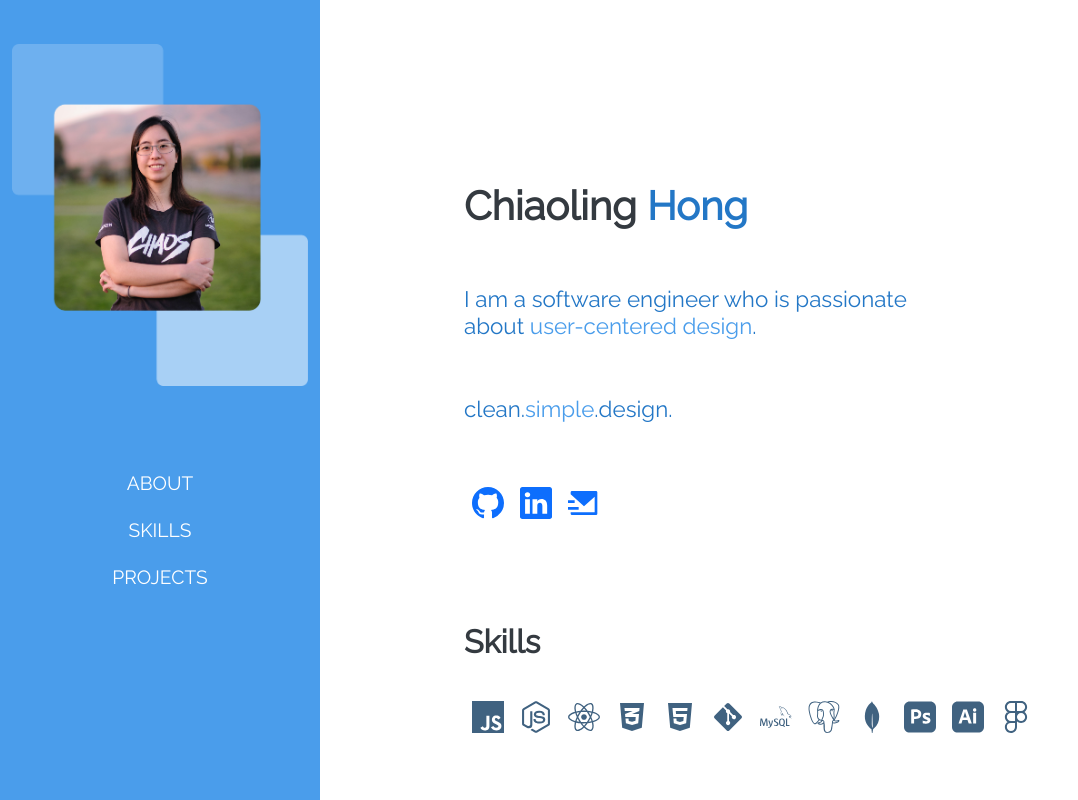
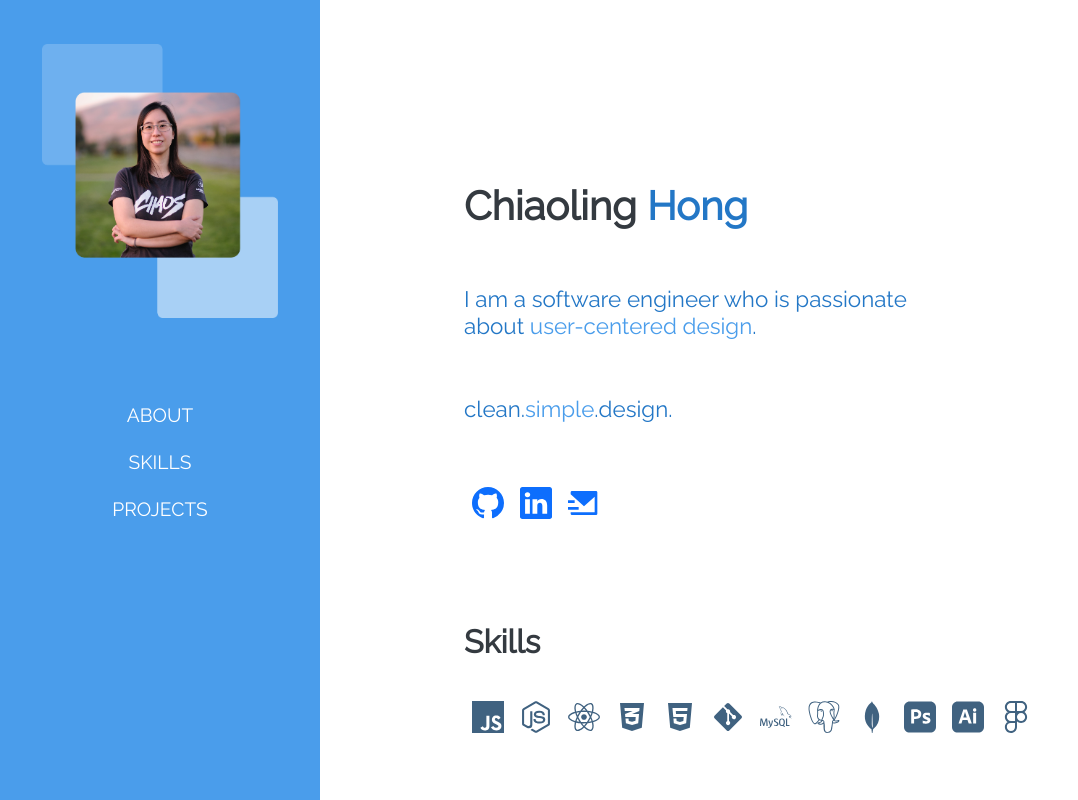
Before and after one commit to chiaolinghong3d/Projects, a React (Create React App) app: page / in a window 1280 px wide. Shown: the top 800 px of the page, without its empty margins (0-1078 px from the left). Built offline with nearby package versions, Linux system fonts and the light colour scheme.

Commit message:
Made html file consistent with double quote and made profile pic slightly smaller.

```diff
--- a/public/index.html
+++ b/public/index.html
@@ -4,17 +4,17 @@
     <!-- Required meta tags -->
     <meta charset="utf-8" />
     <meta name="viewport" content="width=device-width, initial-scale=1, shrink-to-fit=no" />
-    <meta property="og:image" content="%PUBLIC_URL%/img/github-page-preview.jpg" />
+    <meta property="og:image" content="%PUBLIC_URL%/img/public/img/github-page-preview.jpg" />
     <title>Chiaoling Hong</title>
     <!-- Google fonts-->
-    <link href='https://fonts.googleapis.com/css?family=Raleway' rel='stylesheet'>
+    <link href="https://fonts.googleapis.com/css?family=Raleway" rel="stylesheet">
     <!-- Bootstrap CSS -->
     <link href="https://cdn.jsdelivr.net/npm/bootstrap@5.1.3/dist/css/bootstrap.min.css" rel="stylesheet" integrity="sha384-1BmE4kWBq78iYhFldvKuhfTAU6auU8tT94WrHftjDbrCEXSU1oBoqyl2QvZ6jIW3"crossorigin="anonymous">
     <!-- Custom CSS -->
     <link href="%PUBLIC_URL%/styles.css" rel="stylesheet" />
   </head>
-  <body id='page-top'>
-    <div id='app'></div>
+  <body id="page-top">
+    <div id="app"></div>
     <!-- Option 1: Bootstrap Bundle with Popper -->
     <script src="https://cdn.jsdelivr.net/npm/bootstrap@5.1.3/dist/js/bootstrap.bundle.min.js" integrity="sha384-ka7Sk0Gln4gmtz2MlQnikT1wXgYsOg+OMhuP+IlRH9sENBO0LRn5q+8nbTov4+1p" crossorigin="anonymous"></script>
   </body>
--- a/public/styles.css
+++ b/public/styles.css
@@ -123,6 +123,7 @@ h3, .h3, h2, .h2, h1, .h1, p, .p {
 /*//// img ////*/
 
 .img-profile {
+  width: 80%;
   padding-top: 1em;
   padding-bottom: 2em;
 }
```
